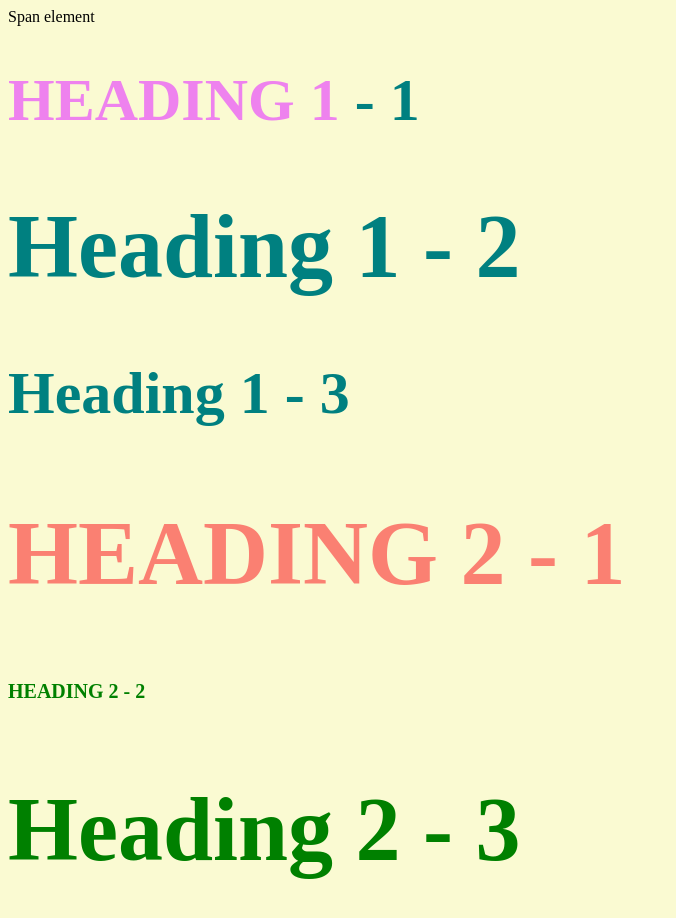
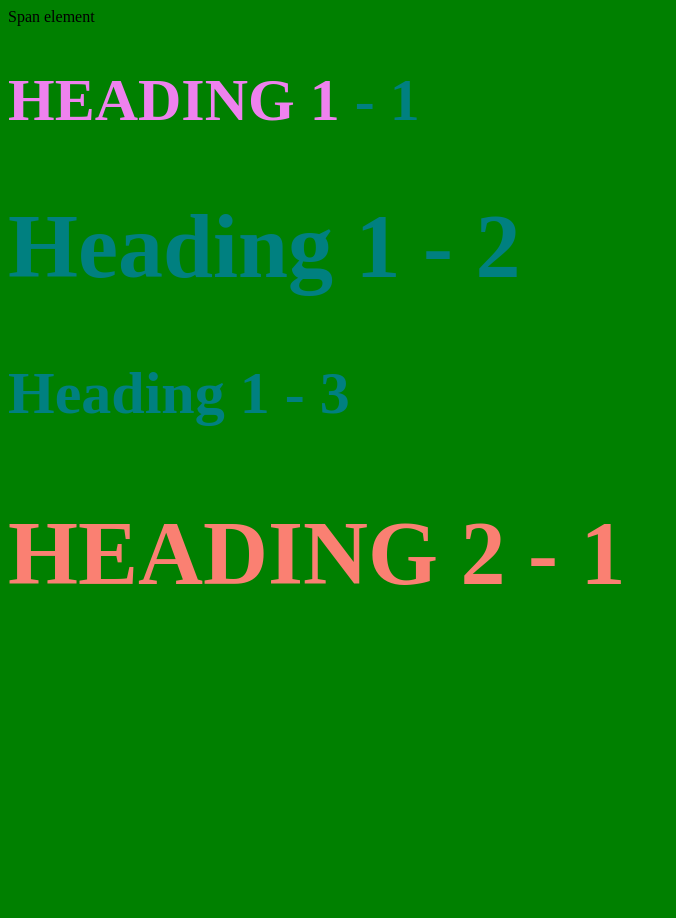
Before and after one commit to P4ndao/cartoon-hero, a plain HTML site: page style-test.html in a window 1280 px wide. Shown: the whole page, without its empty margins (0-676 px from the left). Drawn offline with Linux system fonts and the light colour scheme.

Commit message:
Update test.css

```diff
--- a/CSS/test.css
+++ b/CSS/test.css
@@ -1,5 +1,5 @@
 body{
-	background-color: lightgoldenrodyellow;
+	background-color: green;
 }
 h1{
 	font-size: 60px;
```
